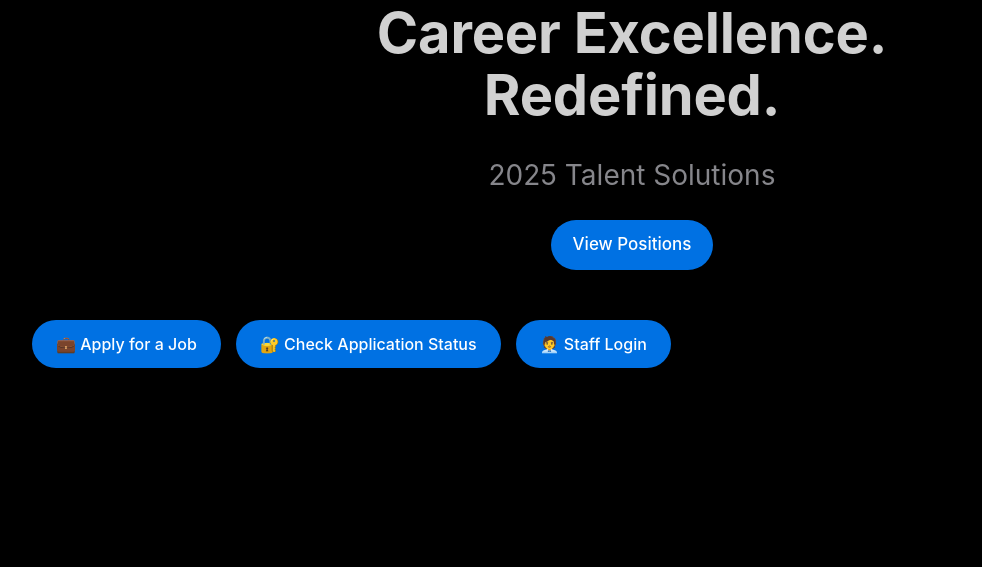
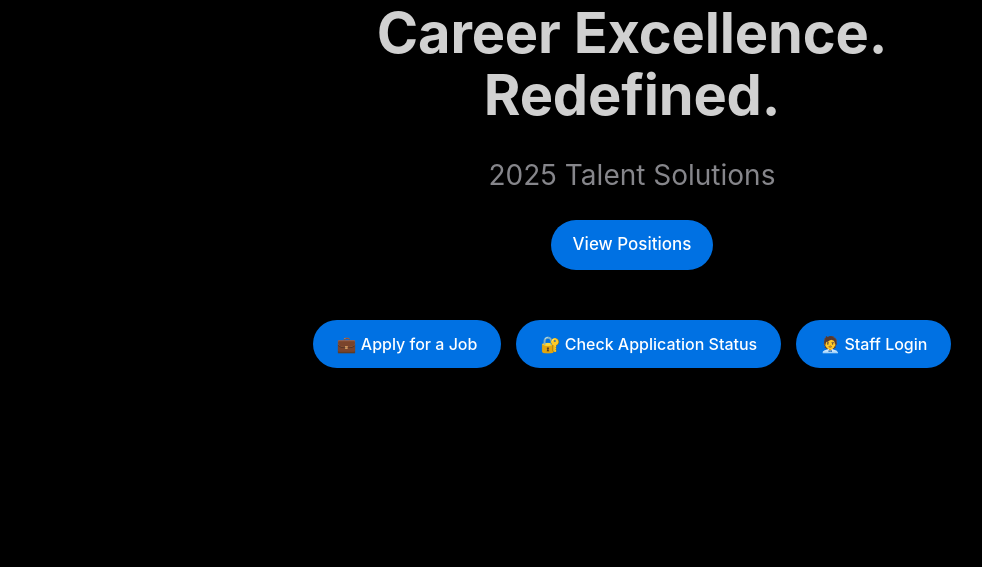
Before and after one commit to ShaanPanchal/COS10026-GroupG06, a PHP site: page / in a window 1280 px wide. Shown: the part 230-797 px from the top of the page, without its empty margins (8-990 px from the left). Run offline with PHP 8.4, Linux system fonts and the light colour scheme; some web fonts are replaced.

Commit message:
corrected styling

```diff
--- a/project2/styles/styles.css
+++ b/project2/styles/styles.css
@@ -1214,3 +1214,14 @@ body {
 .btn-logout {
     margin: 5px 0;
 }
+
+
+
+.home-action-buttons {
+    margin-top: 30px;
+    display: flex;
+    flex-wrap: wrap;
+    gap: 15px;
+    justify-content: center; /* ⭐ This is the fix */
+    align-items: center;
+}
```
